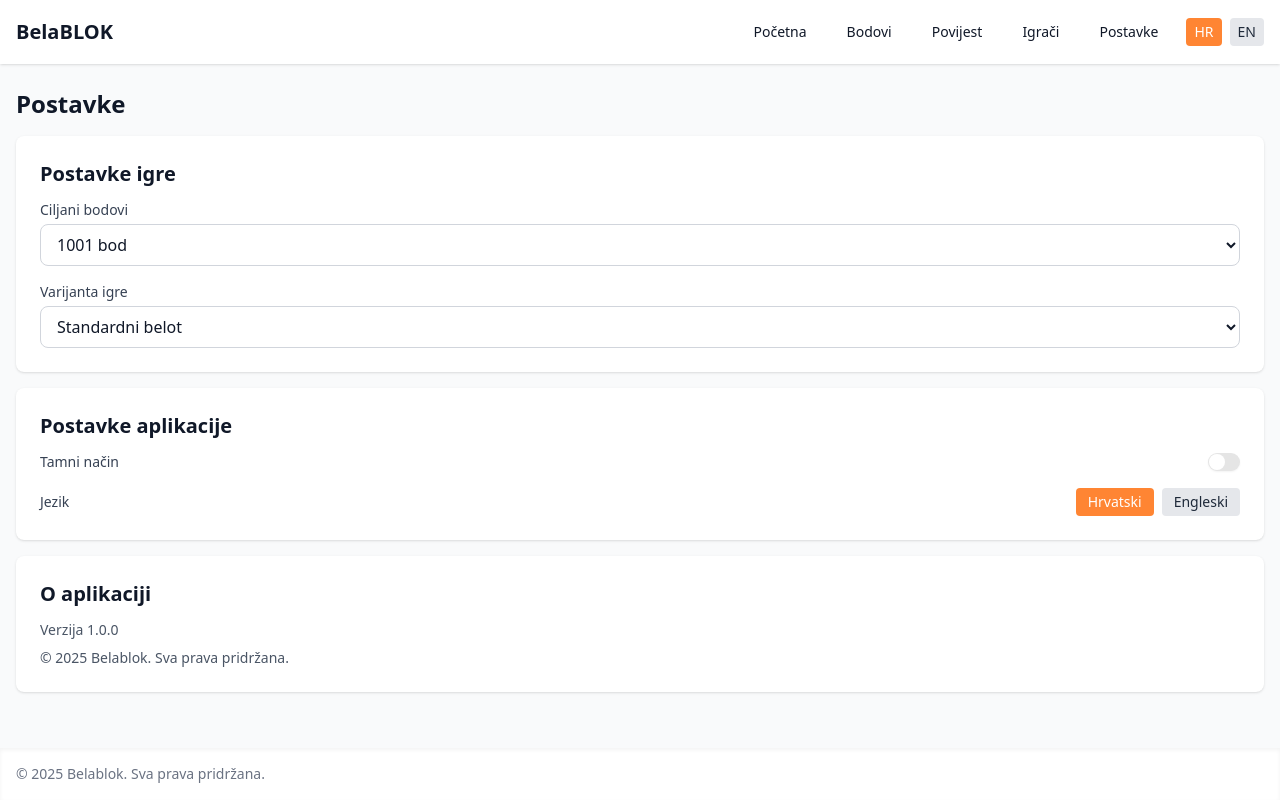
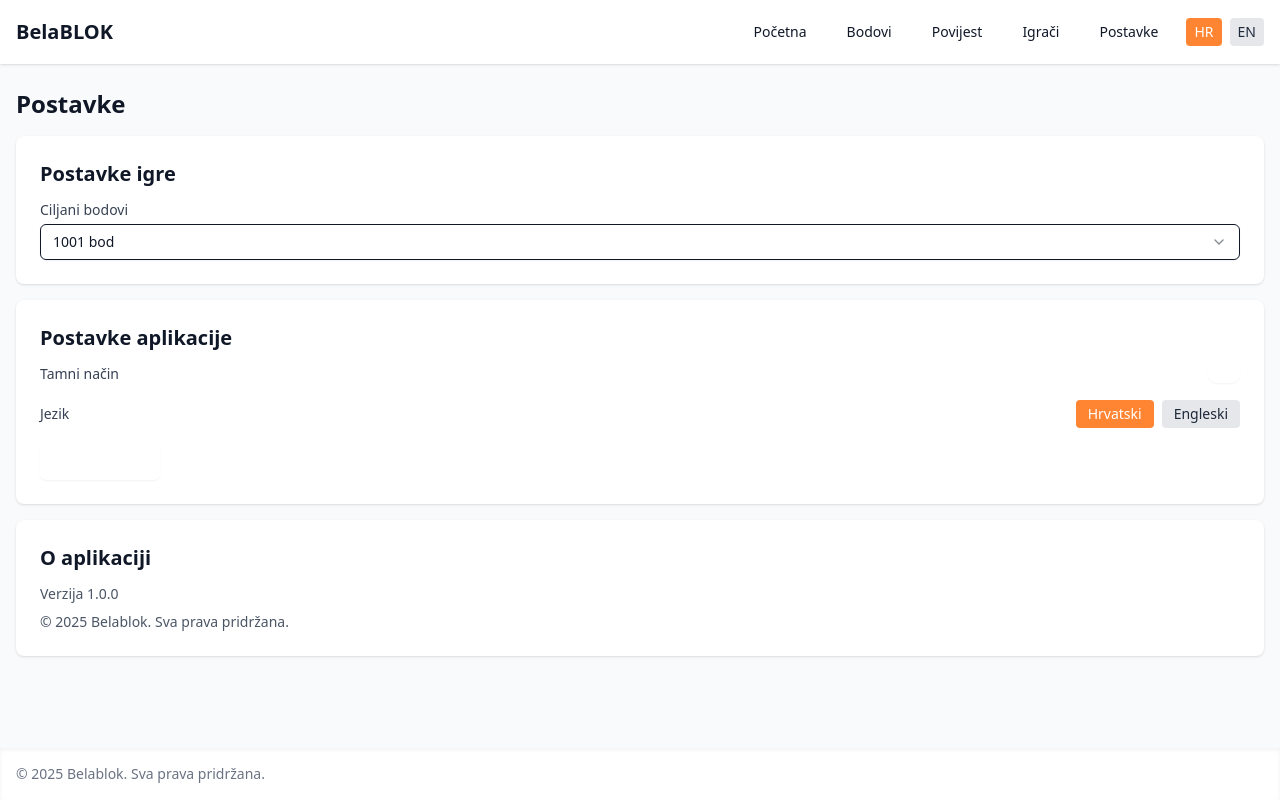
Before and after one commit to RobertK0/belablok, a React (Vite) app: page /settings in a window 1280 px wide. Built offline with nearby package versions, Linux system fonts and the light colour scheme.

Commit message:
add components and reset all data button

```diff
--- /dev/null
+++ b/src/components/common/button/Button.component.tsx
@@ -0,0 +1,56 @@
+import * as React from "react";
+import { Slot } from "@radix-ui/react-slot";
+import { tv, type VariantProps } from "tailwind-variants";
+import { cn } from "../../../utils/cn";
+
+const buttonVariants = tv({
+  base: "inline-flex items-center justify-center gap-2 whitespace-nowrap rounded-md text-sm font-medium transition-all disabled:pointer-events-none disabled:opacity-50 [&_svg]:pointer-events-none [&_svg:not([class*='size-'])]:size-4 shrink-0 [&_svg]:shrink-0 outline-none focus-visible:border-ring focus-visible:ring-ring/50 focus-visible:ring-[3px] aria-invalid:ring-destructive/20 dark:aria-invalid:ring-destructive/40 aria-invalid:border-destructive",
+  variants: {
+    variant: {
+      default:
+        "bg-primary text-primary-foreground shadow-xs hover:bg-primary/90",
+      destructive:
+        "bg-destructive text-white shadow-xs hover:bg-destructive/90 focus-visible:ring-destructive/20 dark:focus-visible:ring-destructive/40 dark:bg-destructive/60",
+      outline:
+        "border bg-background shadow-xs hover:bg-accent hover:text-accent-foreground dark:bg-input/30 dark:border-input dark:hover:bg-input/50",
+      secondary:
+        "bg-secondary text-secondary-foreground shadow-xs hover:bg-secondary/80",
+      ghost:
+        "hover:bg-accent hover:text-accent-foreground dark:hover:bg-accent/50",
+      link: "text-primary underline-offset-4 hover:underline",
+    },
+    size: {
+      default: "h-9 px-4 py-2 has-[>svg]:px-3",
+      sm: "h-8 rounded-md gap-1.5 px-3 has-[>svg]:px-2.5",
+      lg: "h-10 rounded-md px-6 has-[>svg]:px-4",
+      icon: "size-9",
+    },
+  },
+  defaultVariants: {
+    variant: "default",
+    size: "default",
+  },
+});
+
+function Button({
+  className,
+  variant,
+  size,
+  asChild = false,
+  ...props
+}: React.ComponentProps<"button"> &
+  VariantProps<typeof buttonVariants> & {
+    asChild?: boolean;
+  }) {
+  const Comp = asChild ? Slot : "button";
+
+  return (
+    <Comp
+      data-slot="button"
+      className={cn(buttonVariants({ variant, size, className }))}
+      {...props}
+    />
+  );
+}
+
+export { Button, buttonVariants };
--- /dev/null
+++ b/src/components/ui/select.tsx
@@ -0,0 +1,200 @@
+"use client";
+
+import * as SelectPrimitive from "@radix-ui/react-select";
+import {
+  CheckIcon,
+  ChevronDownIcon,
+  ChevronUpIcon,
+} from "lucide-react";
+import * as React from "react";
+import { cn } from "../../utils/cn";
+
+function Select({
+  ...props
+}: React.ComponentProps<typeof SelectPrimitive.Root>) {
+  return <SelectPrimitive.Root data-slot="select" {...props} />;
+}
+
+function SelectGroup({
+  ...props
+}: React.ComponentProps<typeof SelectPrimitive.Group>) {
+  return (
+    <SelectPrimitive.Group data-slot="select-group" {...props} />
+  );
+}
+
+function SelectValue({
+  ...props
+}: React.ComponentProps<typeof SelectPrimitive.Value>) {
+  return (
+    <SelectPrimitive.Value data-slot="select-value" {...props} />
+  );
+}
+
+function SelectTrigger({
+  className,
+  size = "default",
+  children,
+  ...props
+}: React.ComponentProps<typeof SelectPrimitive.Trigger> & {
+  size?: "sm" | "default";
+}) {
+  return (
+    <SelectPrimitive.Trigger
+      data-slot="select-trigger"
+      data-size={size}
+      className={cn(
+        "border-input data-[placeholder]:text-muted-foreground [&_svg:not([class*='text-'])]:text-muted-foreground focus-visible:border-ring focus-visible:ring-ring/50 aria-invalid:ring-destructive/20 dark:aria-invalid:ring-destructive/40 aria-invalid:border-destructive dark:bg-input/30 dark:hover:bg-input/50 flex w-fit items-center justify-between gap-2 rounded-md border bg-transparent px-3 py-2 text-sm whitespace-nowrap shadow-xs transition-[color,box-shadow] outline-none focus-visible:ring-[3px] disabled:cursor-not-allowed disabled:opacity-50 data-[size=default]:h-9 data-[size=sm]:h-8 *:data-[slot=select-value]:line-clamp-1 *:data-[slot=select-value]:flex *:data-[slot=select-value]:items-center *:data-[slot=select-value]:gap-2 [&_svg]:pointer-events-none [&_svg]:shrink-0 [&_svg:not([class*='size-'])]:size-4",
+        className
+      )}
+      {...props}
+    >
+      {children}
+      <SelectPrimitive.Icon asChild>
+        <ChevronDownIcon className="size-4 opacity-50" />
+      </SelectPrimitive.Icon>
+    </SelectPrimitive.Trigger>
+  );
+}
+
+function SelectContent({
+  className,
+  children,
+  position = "popper",
+  ...props
+}: React.ComponentProps<typeof SelectPrimitive.Content>) {
+  return (
+    <SelectPrimitive.Portal>
+      <SelectPrimitive.Content
+        data-slot="select-content"
+        className={cn(
+          "bg-popover text-popover-foreground data-[state=open]:animate-in data-[state=closed]:animate-out data-[state=closed]:fade-out-0 data-[state=open]:fade-in-0 data-[state=closed]:zoom-out-95 data-[state=open]:zoom-in-95 data-[side=bottom]:slide-in-from-top-2 data-[side=left]:slide-in-from-right-2 data-[side=right]:slide-in-from-left-2 data-[side=top]:slide-in-from-bottom-2 relative z-50 max-h-(--radix-select-content-available-height) min-w-[8rem] origin-(--radix-select-content-transform-origin) overflow-x-hidden overflow-y-auto rounded-md border shadow-md",
+          position === "popper" &&
+            "data-[side=bottom]:translate-y-1 data-[side=left]:-translate-x-1 data-[side=right]:translate-x-1 data-[side=top]:-translate-y-1",
+          className
+        )}
+        position={position}
+        {...props}
+      >
+        <SelectScrollUpButton />
+        <SelectPrimitive.Viewport
+          className={cn(
+            "p-1",
+            position === "popper" &&
+              "h-[var(--radix-select-trigger-height)] w-full min-w-[var(--radix-select-trigger-width)] scroll-my-1"
+          )}
+        >
+          {children}
+        </SelectPrimitive.Viewport>
+        <SelectScrollDownButton />
+      </SelectPrimitive.Content>
+    </SelectPrimitive.Portal>
+  );
+}
+
+function SelectLabel({
+  className,
+  ...props
+}: React.ComponentProps<typeof SelectPrimitive.Label>) {
+  return (
+    <SelectPrimitive.Label
+      data-slot="select-label"
+      className={cn(
+        "text-muted-foreground px-2 py-1.5 text-xs",
+        className
+      )}
+      {...props}
+    />
+  );
+}
+
+function SelectItem({
+  className,
+  children,
+  ...props
+}: React.ComponentProps<typeof SelectPrimitive.Item>) {
+  return (
+    <SelectPrimitive.Item
+      data-slot="select-item"
+      className={cn(
+        "focus:bg-accent focus:text-accent-foreground [&_svg:not([class*='text-'])]:text-muted-foreground relative flex w-full cursor-default items-center gap-2 rounded-sm py-1.5 pr-8 pl-2 text-sm outline-hidden select-none data-[disabled]:pointer-events-none data-[disabled]:opacity-50 [&_svg]:pointer-events-none [&_svg]:shrink-0 [&_svg:not([class*='size-'])]:size-4 *:[span]:last:flex *:[span]:last:items-center *:[span]:last:gap-2",
+        className
+      )}
+      {...props}
+    >
+      <span className="absolute right-2 flex size-3.5 items-center justify-center">
+        <SelectPrimitive.ItemIndicator>
+          <CheckIcon className="size-4" />
+        </SelectPrimitive.ItemIndicator>
+      </span>
+      <SelectPrimitive.ItemText>
+        {children}
+      </SelectPrimitive.ItemText>
+    </SelectPrimitive.Item>
+  );
+}
+
+function SelectSeparator({
+  className,
+  ...props
+}: React.ComponentProps<typeof SelectPrimitive.Separator>) {
+  return (
+    <SelectPrimitive.Separator
+      data-slot="select-separator"
+      className={cn(
+        "bg-border pointer-events-none -mx-1 my-1 h-px",
+        className
+      )}
+      {...props}
+    />
+  );
+}
+
+function SelectScrollUpButton({
+  className,
+  ...props
+}: React.ComponentProps<typeof SelectPrimitive.ScrollUpButton>) {
+  return (
+    <SelectPrimitive.ScrollUpButton
+      data-slot="select-scroll-up-button"
+      className={cn(
+        "flex cursor-default items-center justify-center py-1",
+        className
+      )}
+      {...props}
+    >
+      <ChevronUpIcon className="size-4" />
+    </SelectPrimitive.ScrollUpButton>
+  );
+}
+
+function SelectScrollDownButton({
+  className,
+  ...props
+}: React.ComponentProps<typeof SelectPrimitive.ScrollDownButton>) {
+  return (
+    <SelectPrimitive.ScrollDownButton
+      data-slot="select-scroll-down-button"
+      className={cn(
+        "flex cursor-default items-center justify-center py-1",
+        className
+      )}
+      {...props}
+    >
+      <ChevronDownIcon className="size-4" />
+    </SelectPrimitive.ScrollDownButton>
+  );
+}
+
+export {
+  Select,
+  SelectContent,
+  SelectGroup,
+  SelectItem,
+  SelectLabel,
+  SelectScrollDownButton,
+  SelectScrollUpButton,
+  SelectSeparator,
+  SelectTrigger,
+  SelectValue,
+};
--- a/src/components/ui/switch.tsx
+++ b/src/components/ui/switch.tsx
@@ -12,7 +12,7 @@
     <SwitchPrimitive.Root
       data-slot="switch"
       className={cn(
-        "peer data-[state=checked]:bg-black data-[state=unchecked]:bg-neutral-200 focus-visible:border-ring focus-visible:ring-ring/50 dark:data-[state=unchecked]:bg-input/80 inline-flex h-[1.15rem] w-8 shrink-0 items-center rounded-full border border-transparent shadow-xs transition-all outline-none focus-visible:ring-[3px] disabled:cursor-not-allowed disabled:opacity-50 cursor-pointer",
+        "peer data-[state=checked]:bg-primary data-[state=unchecked]:bg-input focus-visible:border-ring focus-visible:ring-ring/50 dark:data-[state=unchecked]:bg-input/80 inline-flex h-[1.15rem] w-8 shrink-0 items-center rounded-full border border-transparent shadow-xs transition-all outline-none focus-visible:ring-[3px] disabled:cursor-not-allowed disabled:opacity-50",
         className
       )}
       {...props}
@@ -20,7 +20,7 @@
       <SwitchPrimitive.Thumb
         data-slot="switch-thumb"
         className={cn(
-          "bg-white dark:data-[state=unchecked]:bg-foreground dark:data-[state=checked]:bg-primary-foreground pointer-events-none block size-4 rounded-full ring-0 transition-transform data-[state=checked]:translate-x-[calc(100%-2px)] data-[state=unchecked]:translate-x-0"
+          "bg-background dark:data-[state=unchecked]:bg-foreground dark:data-[state=checked]:bg-primary-foreground pointer-events-none block size-4 rounded-full ring-0 transition-transform data-[state=checked]:translate-x-[calc(100%-2px)] data-[state=unchecked]:translate-x-0"
         )}
       />
     </SwitchPrimitive.Root>
--- a/src/routes/settings/SettingsComponent.tsx
+++ b/src/routes/settings/SettingsComponent.tsx
@@ -1,10 +1,23 @@
 import { useTranslation } from "react-i18next";
 import { Switch } from "../../components/ui/switch";
 import { useTheme } from "../../hooks/useTheme";
+import { Button } from "../../components/common/button/Button.component";
+import {
+  Select,
+  SelectContent,
+  SelectItem,
+  SelectTrigger,
+  SelectValue,
+} from "../../components/ui/select";
 
 export function SettingsComponent() {
   const { t, i18n } = useTranslation("settings");
   const { isDark, toggleTheme } = useTheme();
+
+  const handleClearData = () => {
+    localStorage.clear();
+    window.location.reload();
+  };
 
   return (
     <div>
@@ -20,29 +33,25 @@
             <label className="block text-sm font-medium text-gray-700 dark:text-gray-300 mb-1">
               {t("targetScore.label")}
             </label>
-            <select className="w-full border border-gray-300 dark:border-gray-600 rounded-lg px-3 py-2 bg-white dark:bg-gray-700 text-gray-900 dark:text-white">
-              <option value="1001">{t("targetScore.1001")}</option>
-              <option value="701">{t("targetScore.701")}</option>
-              <option value="501">{t("targetScore.501")}</option>
-              <option value="custom">
-                {t("targetScore.custom")}
-              </option>
-            </select>
-          </div>
-
-          <div>
-            <label className="block text-sm font-medium text-gray-700 dark:text-gray-300 mb-1">
-              {t("gameVariant.label")}
-            </label>
-            <select className="w-full border border-gray-300 dark:border-gray-600 rounded-lg px-3 py-2 bg-white dark:bg-gray-700 text-gray-900 dark:text-white">
-              <option value="standard">
-                {t("gameVariant.standard")}
-              </option>
-              <option value="open">{t("gameVariant.open")}</option>
-              <option value="coinche">
-                {t("gameVariant.coinche")}
-              </option>
-            </select>
+            <Select defaultValue="1001">
+              <SelectTrigger className="w-full">
+                <SelectValue />
+              </SelectTrigger>
+              <SelectContent>
+                <SelectItem value="1001">
+                  {t("targetScore.1001")}
+                </SelectItem>
+                <SelectItem value="701">
+                  {t("targetScore.701")}
+                </SelectItem>
+                <SelectItem value="501">
+                  {t("targetScore.501")}
+                </SelectItem>
+                <SelectItem value="custom">
+                  {t("targetScore.custom")}
+                </SelectItem>
+              </SelectContent>
+            </Select>
           </div>
         </div>
       </div>
@@ -90,6 +99,11 @@
               </button>
             </div>
           </div>
+          <div>
+            <Button variant="destructive" onClick={handleClearData}>
+              Reset all data
+            </Button>
+          </div>
         </div>
       </div>
 
--- a/src/routes/setup/SetupComponent.tsx
+++ b/src/routes/setup/SetupComponent.tsx
@@ -126,8 +126,14 @@
   const dealerSelected = dealerIndex !== null;
   const canStartGame = allPlayersSelected && dealerSelected;
 
-  console.log(game);
+  console.log("selectedPlayers", selectedPlayers);
 
+  const areAllPlayersSelected = selectedPlayers.every(
+    (player) => player !== null
+  );
+
+  const isTeam1PreviousWinner = game?.previousWinner === 1;
+  const isTeam2PreviousWinner = game?.previousWinner === 2;
   return (
     <div>
       <PlayerSelector
@@ -174,7 +180,9 @@
                 isSetup
                 onChangePlayer={() => setShowSelector(2)}
                 onSetDealer={
-                  game?.previousWinner !== 2
+                  isTeam2PreviousWinner
+                    ? undefined
+                    : areAllPlayersSelected
                     ? () => handleSetDealer(2)
                     : undefined
                 }
@@ -190,7 +198,9 @@
               isSetup
               onChangePlayer={() => setShowSelector(1)}
               onSetDealer={
-                game?.previousWinner !== 1
+                isTeam1PreviousWinner
+                  ? undefined
+                  : areAllPlayersSelected
                   ? () => handleSetDealer(1)
                   : undefined
               }
@@ -207,7 +217,9 @@
                 isSetup
                 onChangePlayer={() => setShowSelector(3)}
                 onSetDealer={
-                  game?.previousWinner !== 1
+                  isTeam1PreviousWinner
+                    ? undefined
+                    : areAllPlayersSelected
                     ? () => handleSetDealer(3)
                     : undefined
                 }
@@ -224,7 +236,9 @@
                 isSetup
                 onChangePlayer={() => setShowSelector(0)}
                 onSetDealer={
-                  game?.previousWinner !== 2
+                  isTeam2PreviousWinner
+                    ? undefined
+                    : areAllPlayersSelected
                     ? () => handleSetDealer(0)
                     : undefined
                 }
@@ -284,14 +298,14 @@
 
       {/* Game Setup Instructions */}
       {!allPlayersSelected && (
-        <div className="bg-white shadow rounded-lg p-6">
+        <div className="bg-white dark:bg-gray-800 shadow rounded-lg p-6">
           <h3 className="text-lg font-medium mb-2">
             {t("instructions", {
               ns: "common",
               defaultValue: "Instructions",
             })}
           </h3>
-          <ul className="list-disc pl-5 space-y-1 text-gray-600">
+          <ul className="list-disc pl-5 space-y-1 text-gray-600 dark:text-gray-400">
             <li>
               {t("selectAllPlayers", {
                 ns: "game",
```
